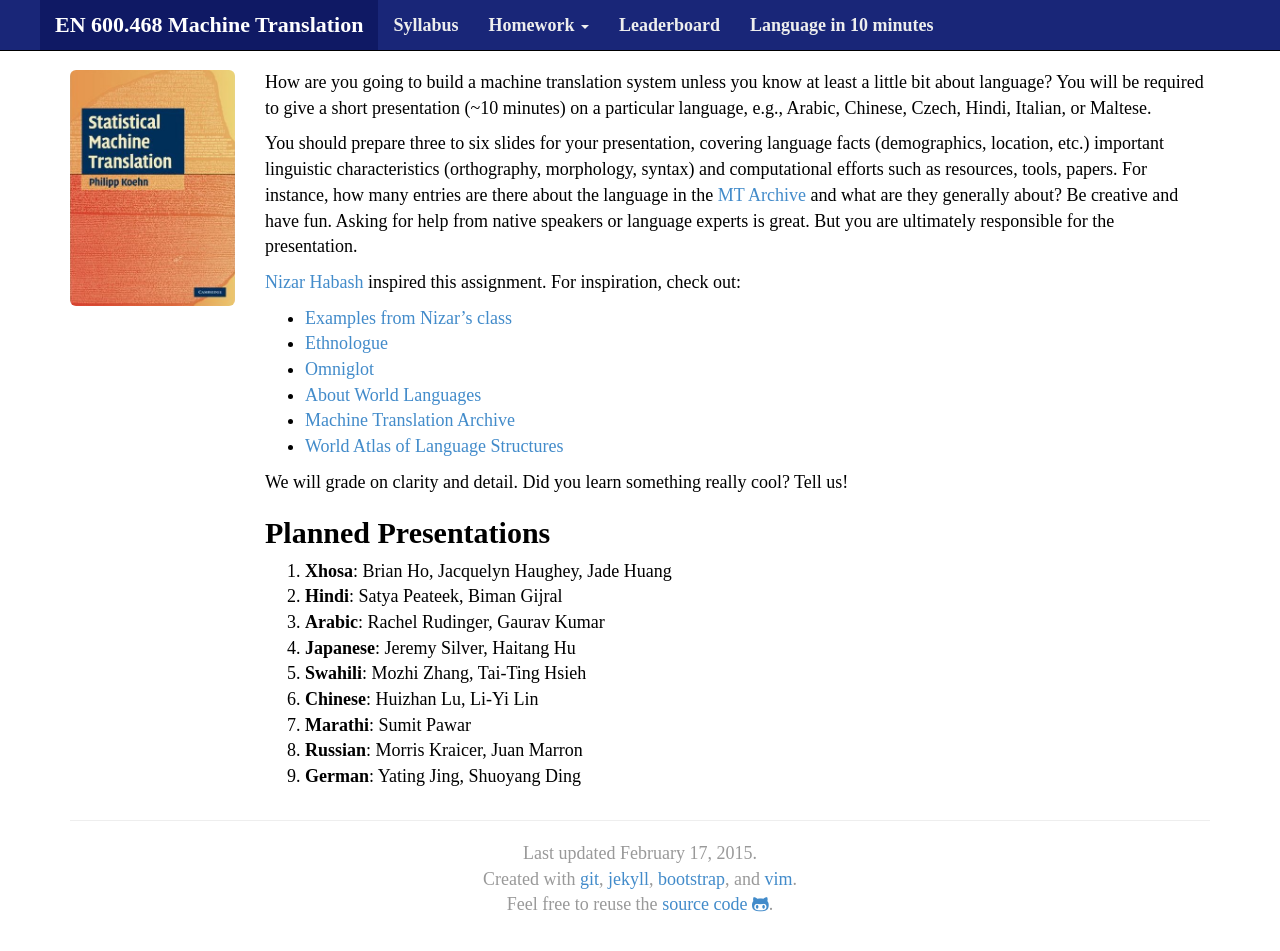
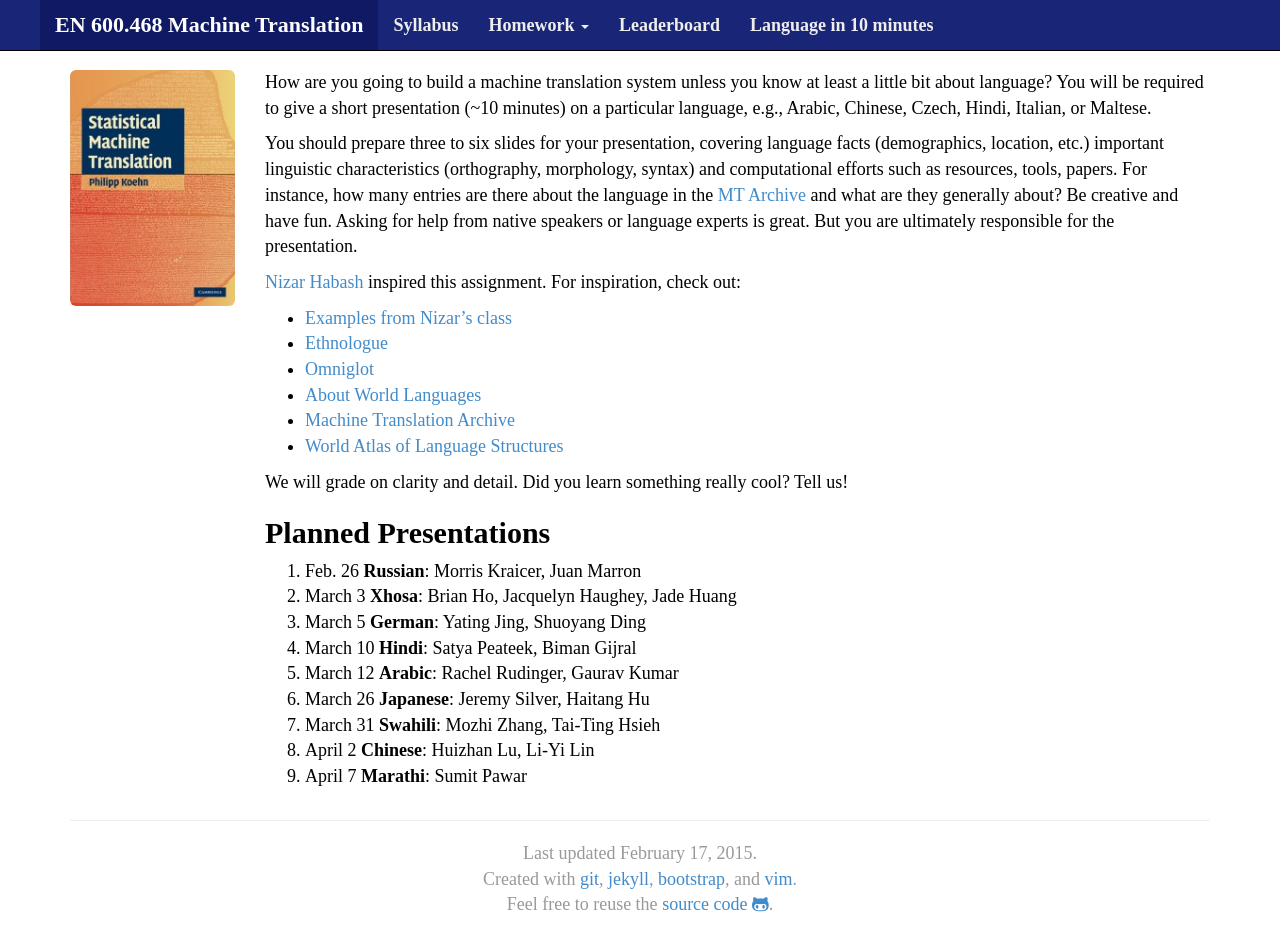
Before and after one commit to mt-class/jhu, a Jekyll site: the page built from lin10.md, in a window 1280 px wide and 969 px high. Shown: the top 951 px of the window. Built offline with Jekyll 4.4.1, drawn with Linux system fonts in a browser that asks for light colours; nearby versions of some CDN libraries; some web fonts are replaced.

Commit message:
Update lin10.md

```diff
--- a/lin10.md
+++ b/lin10.md
@@ -36,12 +36,12 @@
 Planned Presentations
 ---------------------
 
-1. **Xhosa**: Brian Ho, Jacquelyn Haughey, Jade Huang
-2. **Hindi**: Satya Peateek, Biman Gijral
-3. **Arabic**: Rachel Rudinger, Gaurav Kumar
-4. **Japanese**: Jeremy Silver, Haitang Hu
-5. **Swahili**: Mozhi Zhang, Tai-Ting Hsieh
-6. **Chinese**: Huizhan Lu, Li-Yi Lin
-7. **Marathi**: Sumit Pawar
-8. **Russian**: Morris Kraicer, Juan Marron
-9. **German**: Yating Jing, Shuoyang Ding
+8. Feb. 26 **Russian**: Morris Kraicer, Juan Marron
+9. March 3 **Xhosa**: Brian Ho, Jacquelyn Haughey, Jade Huang
+9. March 5 **German**: Yating Jing, Shuoyang Ding
+1. March 10 **Hindi**: Satya Peateek, Biman Gijral
+3. March 12 **Arabic**: Rachel Rudinger, Gaurav Kumar
+4. March 26 **Japanese**: Jeremy Silver, Haitang Hu
+5. March 31 **Swahili**: Mozhi Zhang, Tai-Ting Hsieh
+6. April 2 **Chinese**: Huizhan Lu, Li-Yi Lin
+7. April 7 **Marathi**: Sumit Pawar
```
